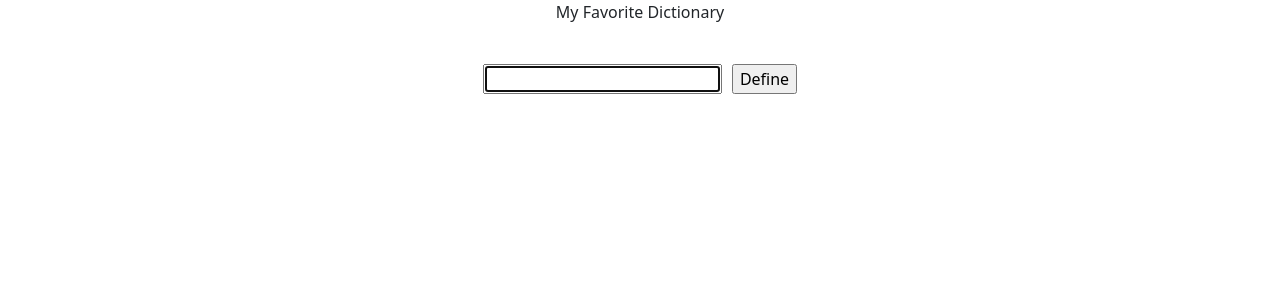
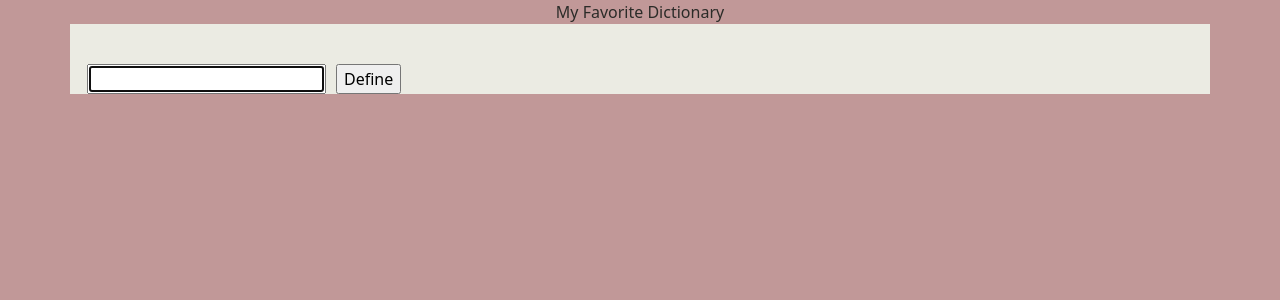
Before and after one commit to bfreitas1098/dictionary-project, a React (Create React App) app: page / in a window 1280 px wide. Shown: the top 300 px of the page. Built offline with nearby package versions, Linux system fonts and the light colour scheme; no server answers.

Commit message:
Started styling the site

```diff
--- a/package.json
+++ b/package.json
@@ -11,7 +11,7 @@
     "react": "^17.0.2",
     "react-audio-player": "^0.17.0",
     "react-dom": "^17.0.2",
-    "react-scripts": "^5.0.0",
+    "react-scripts": "^4.0.3",
     "web-vitals": "^2.1.4"
   },
   "scripts": {
--- a/src/App.css
+++ b/src/App.css
@@ -1,3 +1,5 @@
 body {
+  background-color: #c19898;
+  color: #2b2b28;
   text-align: center;
 }
--- a/src/App.js
+++ b/src/App.js
@@ -7,8 +7,10 @@ import "./App.css";
 function App() {
   return (
     <div className="App">
-      <header className="text-center">My Favorite Dictionary</header>
-      <Search />
+      <div className="container">
+        <header className="text-center">My Favorite Dictionary</header>
+        <Search />
+      </div>
     </div>
   );
 }
--- a/src/Definitions.js
+++ b/src/Definitions.js
@@ -5,18 +5,17 @@ function Definitions(props) {
   return (
     <div className="Definitions">
       <h3>{props.definition.partOfSpeech}</h3>
-      {props.definition.definitions.map(function(definition, index) {
+      {props.definition.definitions.map(function (definition, index) {
         return (
           <div key={index}>
-            <p>
-              {definition.definition}
-              <br />
-              <em>{definition.example}</em>
-            </p>
+            <p>{definition.definition}</p>
+            <p>{definition.example}</p>
           </div>
         );
       })}
-      <Synonyms synonyms={props.definition.synonyms} />
+      <section>
+        <Synonyms synonyms={props.definition.synonyms} />
+      </section>
     </div>
   );
 }
--- /dev/null
+++ b/src/Results.css
@@ -0,0 +1,4 @@
+.Results section,
+h2 {
+  background-color: #ebebe3;
+}
--- a/src/Results.js
+++ b/src/Results.js
@@ -1,26 +1,30 @@
 import React from "react";
 import Definitions from "./Definitions";
 import Phonetics from "./Phonetics";
+
+import "./Results.css";
 
 function Results(props) {
   if (props.results) {
     return (
       <div className="Results">
-        <h2>{props.results.word}</h2>
+        <h2 className="text-start">{props.results.word}</h2>
+        <div className="row">
+          {props.results.meanings.map(function(definition, index) {
+            return (
+              <section key={index} className="col-sm-8">
+                <Definitions definition={definition} />
+              </section>
+            );
+          })}
           {props.results.phonetics.map(function(phonetic, index) {
             return (
-            <div key={index}>
+              <section key={index} className="text-end">
                 <Phonetics phonetics={phonetic} />
-            </div>
+              </section>
             );
           })}
-        {props.results.meanings.map(function(definition, index) {
-          return (
-            <div key={index}>
-              <Definitions definition={definition} />
         </div>
-          );
-        })}
       </div>
     );
   } else {
--- a/src/Search.css
+++ b/src/Search.css
@@ -1,3 +1,7 @@
 .Search input {
   margin: 40px 5px 0;
 }
+
+.Search section {
+  background-color: #ebebe3;
+}
--- a/src/Search.js
+++ b/src/Search.js
@@ -35,6 +35,8 @@ function Search() {
   if (loaded) {
     return (
       <div className="Search">
+        <div className="row">
+          <section className="text-start">
             <form onSubmit={handleSubmit}>
               <input
                 type="search"
@@ -44,7 +46,9 @@ function Search() {
               />
               <input type="submit" value="Define" />
             </form>
+          </section>
           <Results results={results} />
+        </div>
       </div>
     );
   } else {
--- a/src/index.js
+++ b/src/index.js
@@ -2,6 +2,7 @@ import React from "react";
 import ReactDOM from "react-dom";
 import App from "./App";
 import reportWebVitals from "./reportWebVitals";
+import "bootstrap/dist/css/bootstrap.css";
 
 ReactDOM.render(
   <React.StrictMode>
```
Also changed, not shown: 1 other file (tests, documents, lock files or other folders). Lines whose indentation alone changed are shown as unchanged.
